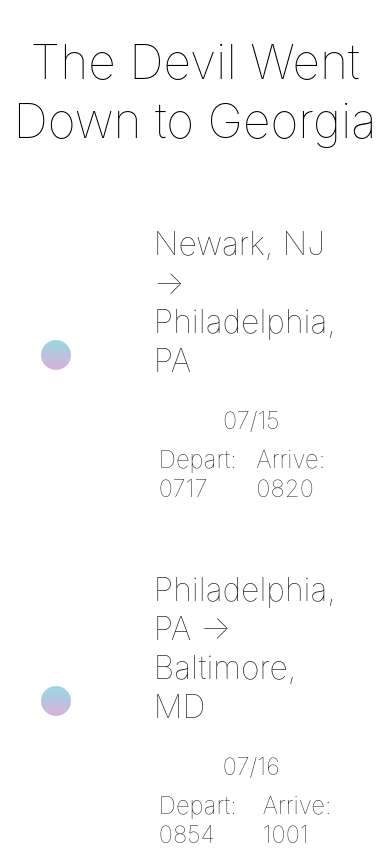
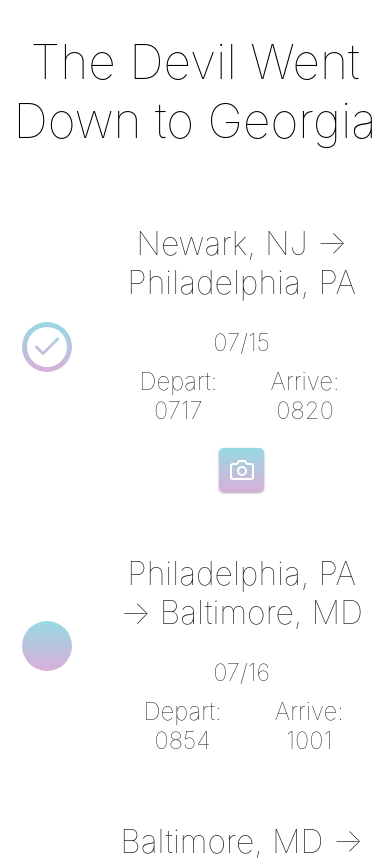
Before and after one commit to jw-green/personal-site, a React (Create React App) app: page /current-travel in a window 390 px wide. Shown: the top 860 px of the page. Built offline with nearby package versions, Linux system fonts and the light colour scheme; a web font is replaced by a local one.

Commit message:
Add photo button, fix timeline mobile alignment

```diff
--- /dev/null
+++ b/src/buttons/photos.js
@@ -0,0 +1,32 @@
+import React, { Component } from 'react';
+import '../styles/photo_button.css';
+import Camera from '../camera.svg';
+
+class PhotoButton extends Component {
+    RenderButton( link ) {
+        console.log(link)
+        if ( link ) {
+            return (
+                <a target="_blank" href={this.props.link}>
+                    <div className={`c-photo_button-` + this.props.animate}>
+                        <img src={Camera}/>
+                        <p>See the Photos</p>
+                    </div>
+                </a>
+            )
+        }
+        else {
+            return;
+        }
+    }
+
+    render() {
+        return (
+        <div className="c-photo_container">
+            {this.RenderButton(this.props.link)}
+        </div>
+        )
+    }
+}
+
+export default PhotoButton;
--- a/src/components/Node.js
+++ b/src/components/Node.js
@@ -1,8 +1,9 @@
 import React from 'react';
 import '../styles/Node.css';
 import check from '../check.svg';
+import PhotoButton from '../buttons/photos';
 
-const Node = ({ from, to, arrival_time, depart_time, date, state }) => {
+const Node = ({ from, to, arrival_time, depart_time, date, state, link }) => {
 
     function CheckState(state) {
         const isComplete = state;
@@ -22,7 +23,7 @@ const Node = ({ from, to, arrival_time, depart_time, date, state }) => {
                 {CheckState(state)}
             </div>
             <div className="c-travel-node__label">
-                <h1 className="c-flight_ref-header">
+                <h1 className="c-travel-node__header">
                     {from} &#8594; {to}
                 </h1>
                 <h2 className="c-travel-node__date">
@@ -36,6 +37,9 @@ const Node = ({ from, to, arrival_time, depart_time, date, state }) => {
                         Arrive: {arrival_time}
                     </h2>
                 </div>
+                <div className="c-node_photo_button">
+                    <PhotoButton link={link}/>
+                </div>
             </div>
         </div>
     )
--- a/src/components/Timeline.js
+++ b/src/components/Timeline.js
@@ -10,6 +10,8 @@ const Timeline = ({}) => {
                 depart_time="0717"
                 arrival_time="0820"
                 date="07/15"
+                state="Complete"
+                link="https://www.flickr.com/gp/155646839@N03/67Ecb2"
                 />
 
             <Node from="Philadelphia, PA"
--- a/src/pages/Azad.jsx
+++ b/src/pages/Azad.jsx
@@ -1,35 +1,27 @@
 import React, { Component } from 'react';
 import Showcase from '../components/showcase';
 
-import timeline from '../timeline.png';
+import scraper from '../scraper.png';
 
 class Azad extends Component {
     renderCopy() {
         return (
-            <div className="c-timeline_copy">
-            <p>
-                I was having a discussion with a friend who was taking a multi-destination
-                trip across America. Starting from LA, he'd drift to Yosemite,
-                take in Vegas, see the Grand Canyon, and finally head over to New York to see me for a few days.
-            </p>
-            <p>
-                This trip consisted of a number of travel modes. Whether it was renting a car, taking a flight,
-                or riding on AmTrak, the details quickly became blurred and caused him to sift through
-                mail after mail to explain his perfect trip.
-            </p>
-            <p>
-                The idea for Travel Timeline was borne of this. I wanted an interface where I could quickly add flight numbers and new nodes. The flight numbers would be used to grab timings and details from a third-party API, and I could then send that link to anyone I desired. Monitoring of travel status could be tracked in real-time.
-            </p>
-            <p>
-                I mocked-up a front end proof of concept for a multi-part trip ending in Atlanta, GA. Seeing as I couldn't source any free third-party APIs I could use for flight numbers, this one is manually entered. There would also need to be some better way to get details for other modes of transportation, and neater ways of showing that a leg is completed.
-            </p>
+            <div className="c-azad_copy">
+                <p>
+                    Lorem ipsum dolor sit amet.
+                </p>
             </div>
         )
     }
     render() {
         return (
-            <div className="c-timeline">
-                <Showcase title="Azad" sub="Optimise and gamify reality" copy={this.renderCopy()} img={timeline}/>
+            <div className="c-azad">
+                <Showcase title="Azad"
+                          sub="Web scraping as much as possible"
+                          copy={this.renderCopy()}
+                          img={scraper}
+                          link="https://github.com/jw-green/stackoverflow-scraper"
+                />
             </div>
         )
     }
--- a/src/styles/Node.css
+++ b/src/styles/Node.css
@@ -44,30 +44,40 @@
     width: 500px;
 }
 
+.c-travel-node__header {
+    text-align: center;
+}
+
 .c-travel-node__subheader, .c-travel-node__times {
     display: flex;
-    justify-content: space-around;
+    justify-content: space-evenly;
     width: 100%;
 }
 
 .c-travel_node > h1, h2  {
+    text-align: center;
     font-weight: 100;
     margin: 5px;
 }
 
 @media only screen and (max-width: 1024px) {
-    .c-travel-node__circle, .c-travel-node__circle-complete {
+    /* .c-travel-node__circle, .c-travel-node__circle-complete {
         height: 30px;
         width: 30px;
-    }
+    } */
 
-    .c-circle-complete {
-        height: 20px;
-        width: 20px;
+    /* .c-circle-complete {
+        height: 25px;
+        width: 25px;
+        text-align: center;
+    } */
+
+    .c-circle-check {
+        height: 80%;
     }
 
     .c-travel-node__label {
-        width: 50%;
+        width: 65%;
     }
 
     .c-travel_node, .c-travel-node__label {
--- /dev/null
+++ b/src/styles/photo_button.css
@@ -0,0 +1,42 @@
+div[class^="c-photo_button-"] {
+    margin: auto;
+    margin-top: 4%;
+    text-align: center;
+    font-family: -apple-system, BlinkMacSystemFont, 'Segoe UI', Roboto, Oxygen, Ubuntu, Cantarell, 'Open Sans', 'Helvetica Neue', sans-serif;
+    font-weight: 100;
+    color: white;
+    border-radius: 5px;
+    background-color: #D9AFD9;
+    background-image: linear-gradient(0deg, #D9AFD9 0%, #97D9E1 100%);
+    padding: 10px;
+    box-shadow: 0 1px 3px rgba(0,0,0,0.12), 0 1px 2px rgba(0,0,0,0.24);
+    width: 25px;
+    display: flex;
+    justify-content: space-evenly;
+    align-items: center;
+    flex-direction: row;
+    transition: all 0.4s cubic-bezier(.25,.8,.25,1);
+}
+
+div[class^="c-photo_button-"] p {
+    padding: 0;
+    margin: 0;
+    display: none;
+    min-width: 140px;
+    -webkit-margin-before: 0;
+    -webkit-margin-after: 0;
+}
+
+.c-photo_button-true:hover {
+    width: 200px;
+}
+
+.c-photo_button-true:hover p {
+    display: inline;
+}
+
+@media only screen and (max-width: 1024px) {
+    div[class^="c-photo_button-"] {
+        margin-top: 40%;
+    }
+}
```
Also changed, not shown: src/camera.svg (added).
